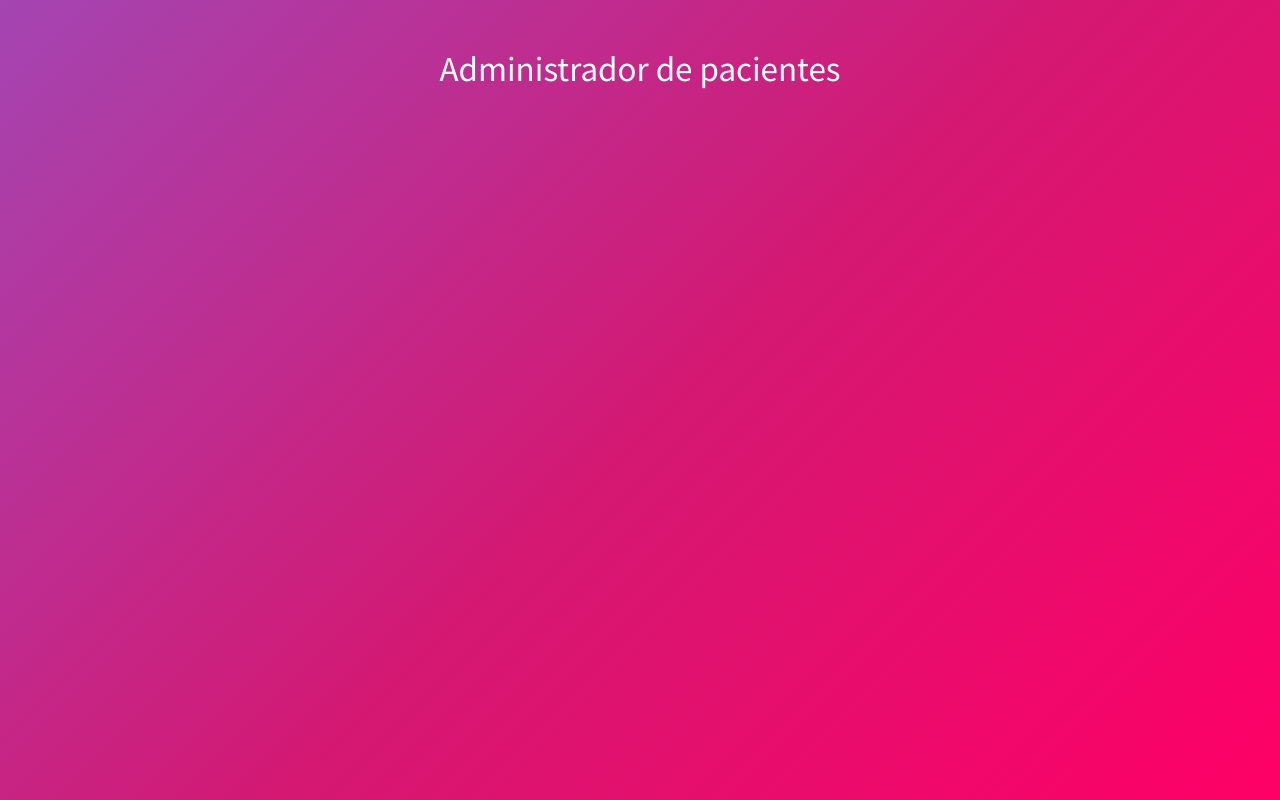
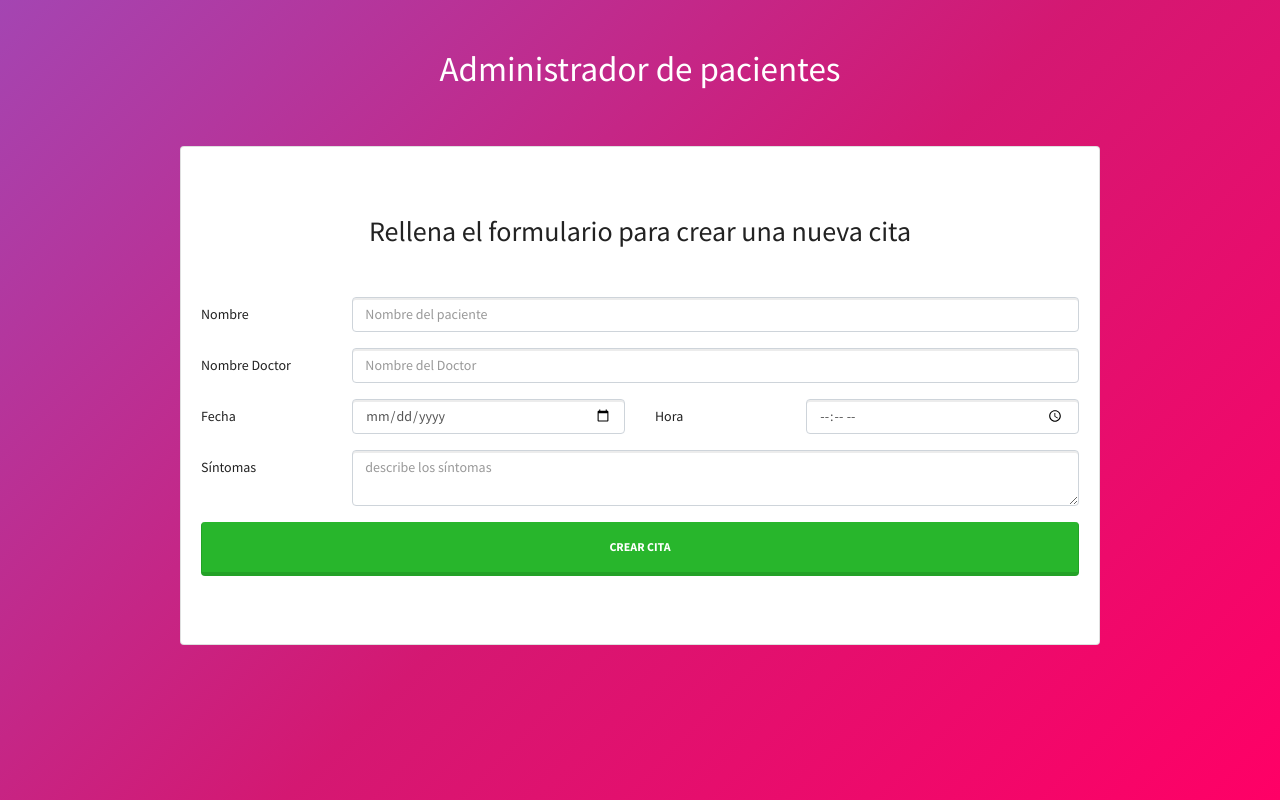
Before and after one commit to Naggas07/pacients-react, a React (Create React App) app: page / in a window 1280 px wide. Built offline with nearby package versions, Linux system fonts and the light colour scheme.

Commit message:
simple form added

```diff
--- a/src/App.js
+++ b/src/App.js
@@ -1,6 +1,7 @@
 import React, {Component} from 'react';
 import './bootstrap.min.css'
 import Header from './components/Header'
+import NewCite from './components/new-cite'
 
 
 class App extends Component{
@@ -8,10 +9,15 @@ class App extends Component{
 
   render() {
     return(
-      <div class="container">
+      <div className="container">
         <Header
           tittle="Administrador de pacientes"
         />
+        <div className="row">
+          <div className="col-md-10 mx-auto">
+            <NewCite />
+          </div>
+        </div>
       </div>
     )
   }
--- /dev/null
+++ b/src/components/new-cite.js
@@ -0,0 +1,47 @@
+import React, { Component } from 'react'
+
+export default class NewCite extends Component {
+    state = {
+
+    }
+    render() {
+        return (
+            <div className=" card mt-5 py-5">
+                <div className="card-body">
+                    <h2 className="card-tittle text-center mb-5">Rellena el formulario para crear una nueva cita</h2>
+                    <form>
+                        <div className="form-group row">
+                            <label className="col-sm-4 col-lg-2 col-form-label">Nombre</label>
+                            <div className="col-sm-8 col-lg-10">
+                                <input type="text" className="form-control" placeholder="Nombre del paciente" name="name" />
+                            </div>
+                        </div>
+                        <div className="form-group row">
+                            <label className="col-sm-4 col-lg-2 col-form-label">Nombre Doctor</label>
+                            <div className="col-sm-8 col-lg-10">
+                                <input type="text" className="form-control" placeholder="Nombre del Doctor" name="doctorName" />
+                            </div>
+                        </div>
+                        <div className="form-group row">
+                            <label className="col-sm-4 col-lg-2 col-form-label">Fecha</label>
+                            <div className="col-sm-8 col-lg-4">
+                                <input type="date" className="form-control"  name="date" />
+                            </div>
+                            <label className="col-sm-4 col-lg-2 col-form-label">Hora</label>
+                            <div className="col-sm-8 col-lg-4">
+                                <input type="time" className="form-control"  name="hour" />
+                            </div>
+                        </div>
+                        <div className="form-group row">
+                            <label className="col-sm-4 col-lg-2 col-form-label">Síntomas</label>
+                            <div className="col-sm-8 col-lg-10">
+                                <textarea className="form-control" name="sympthom" placeholder="describe los síntomas"></textarea>
+                            </div>
+                        </div>
+                        <input type="sumbit" className="btn btn-success btn-block py-3 mt-2" value="Crear cita"></input>
+                    </form>
+                </div>
+            </div>
+        )
+    }
+}
```
